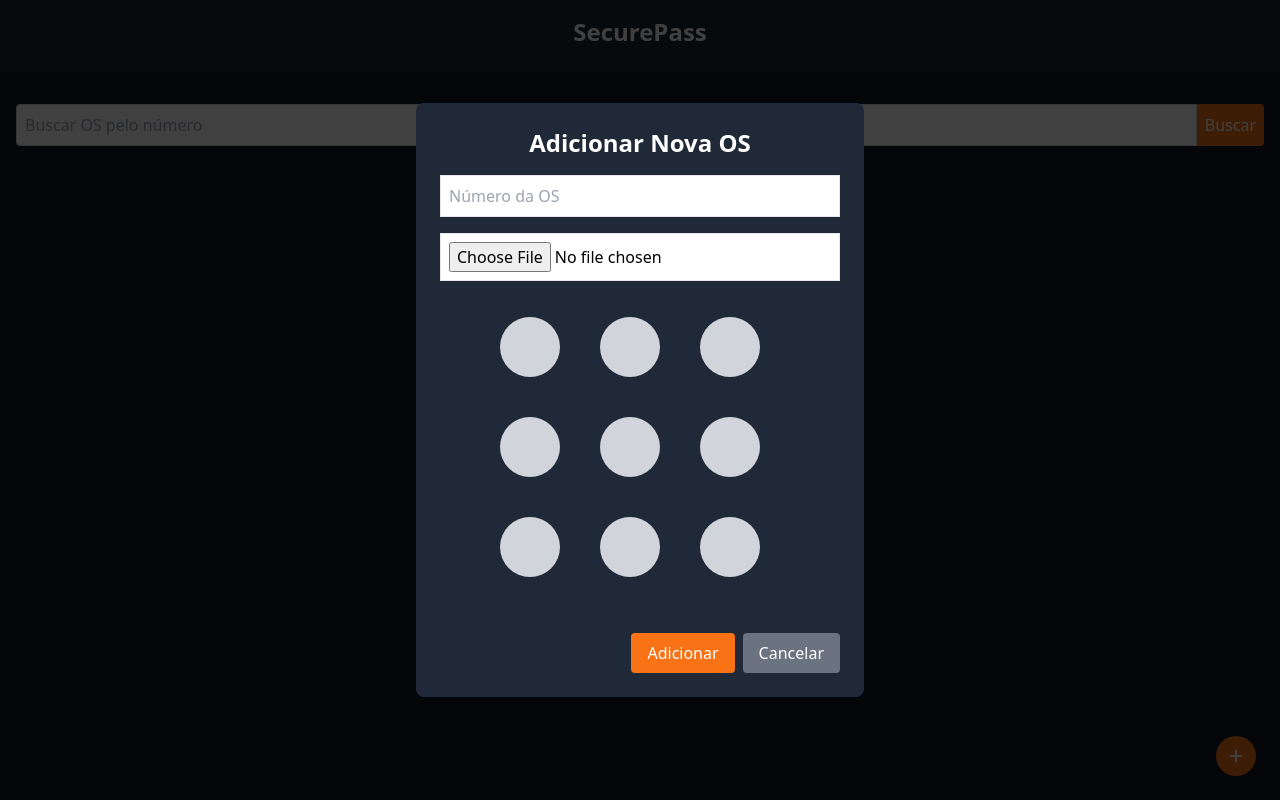
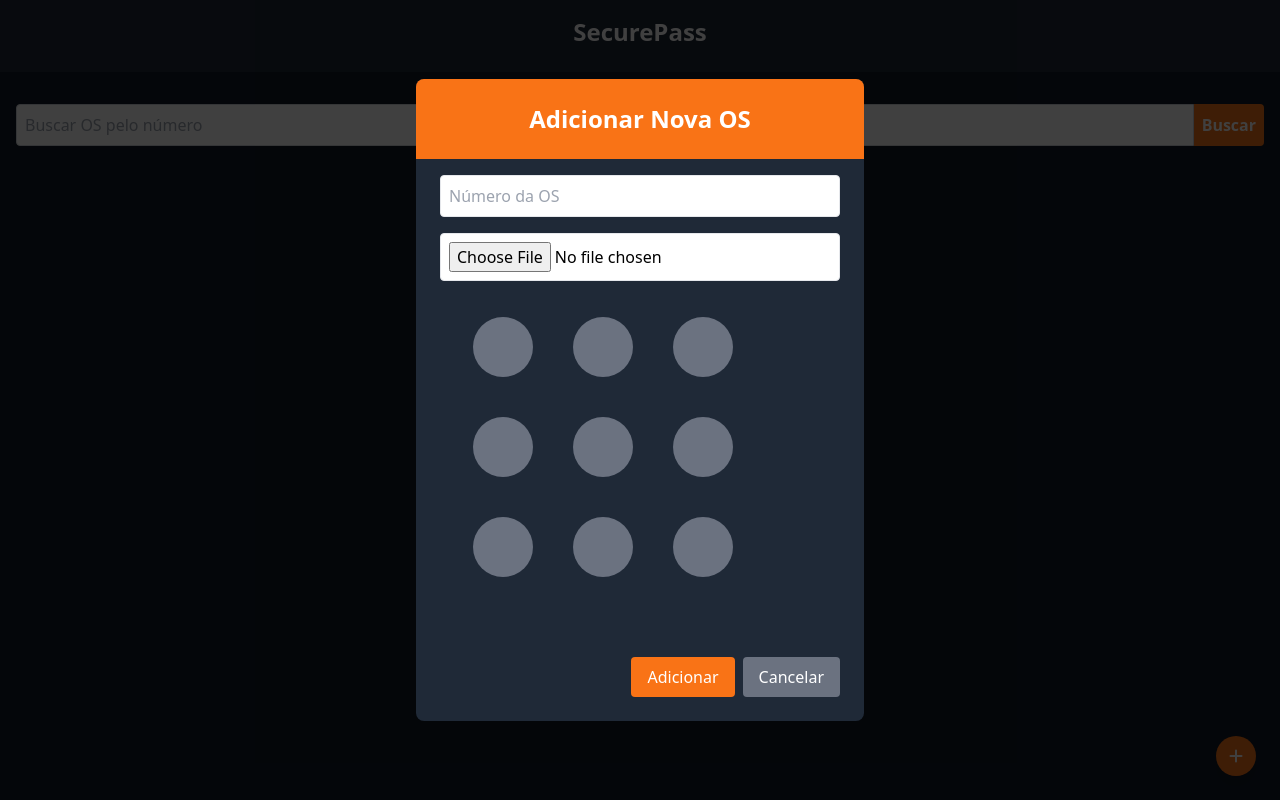
Before and after one commit to obrenoamaral/App, a Vue app: page / in a window 1280 px wide. Both pictures are taken after a click on the button 1236 px from the left and 756 px from the top of the page. Built offline with nearby package versions, Linux system fonts and the light colour scheme.

Commit message:
Melhorando Layout

```diff
--- a/src/components/PadraoComponent.vue
+++ b/src/components/PadraoComponent.vue
@@ -2,7 +2,7 @@
   <div class="flex flex-col items-center justify-center">
     <svg
         ref="patternSvg"
-        class="w-80 h-80 border-none outline-none focus:outline-none ring-0"
+        class="w-10/12 h-80 border-none outline-none focus:outline-none ring-0"
         style="border: none !important; outline: none !important;"
         @mousedown="startDrawing"
         @mousemove="continueDrawing"
@@ -31,10 +31,10 @@
           :cy="point.y"
           r="30"
           :class="[{
-          'fill-gray-300': !activePoints.includes(index),
-          'fill-gray-500': activePoints.includes(index),
-          'fill-green-600': index === activePoints[0],
-          'fill-red-600': index === activePoints[activePoints.length - 1]
+          'fill-gray-500': !activePoints.includes(index),
+          'fill-gray-600': activePoints.includes(index),
+          'fill-green-700': index === activePoints[0],
+          'fill-red-700': index === activePoints[activePoints.length - 1]
         }]"
           @mousedown="startDrawing(index)"
           @mouseover="continueDrawing(index)"
--- a/src/views/HomeView.vue
+++ b/src/views/HomeView.vue
@@ -13,7 +13,7 @@
           inputmode="numeric"
           class="p-2 rounded-l w-full focus:outline-none focus:ring-0 border border-gray-300 text-black"
       />
-      <button @click="searchOS" class="bg-orange-500 hover:bg-orange-600 text-white p-2 rounded-r">Buscar</button>
+      <button @click="searchOS" class="bg-orange-500 hover:bg-orange-600 text-white p-2 rounded-r font-bold">Buscar</button>
     </div>
 
 
@@ -50,7 +50,7 @@
     </button>
 
     <!-- Modal de visualização da OS -->
-    <div v-if="showViewModal" class="fixed inset-0 bg-black bg-opacity-75 flex items-center justify-center">
+    <div v-if="showViewModal" class="fixed inset-0 bg-black bg-opacity-75 flex items-center justify-center overflow-auto h-full">
       <div class="bg-gray-800 rounded-lg text-white w-11/12">
         <div class="bg-orange-500 p-4 rounded-t-lg">
           <h2 class="text-2xl text-center font-bold">Detalhes da OS</h2>
@@ -59,12 +59,12 @@
           <p class="text"><strong>Número OS:</strong> <strong>{{ selectedOS.numero }}</strong></p>
           <p class="text"><strong>Data de Registro:</strong> <strong>{{ selectedOS.dataRegistro }}</strong></p>
         </div>
-        <div class="mt-4 px-6">
+        <div class="mt-4 px-6 pointer-events-none">
           <strong>Padrão:</strong>
           <PadraoComponent v-if="selectedOS.senhaDesenhada && selectedOS.senhaDesenhada.length > 0" :initialDrawing="selectedOS.senhaDesenhada" class="border-none"/>
         </div>
 
-        <div class="mt-4" v-if="selectedOS.senhaFoto">
+        <div class="mt-4 px-6" v-if="selectedOS.senhaFoto">
           <strong>Foto:</strong>
           <img :src="selectedOS.senhaFoto" alt="Foto da OS" class="mt-2 w-full h-auto rounded" />
         </div>
@@ -80,27 +80,30 @@
     </div>
 
     <!-- Modal de adição de OS -->
-    <div v-if="showAddModal" class="fixed inset-0 bg-black bg-opacity-75 flex items-center justify-center px-4">
-      <div class="bg-gray-800 p-6 rounded-lg text-black w-full max-w-md">
-        <h2 class="text-2xl text-white text-center font-bold mb-4">Adicionar Nova OS</h2>
+    <div v-if="showAddModal" class="fixed inset-0 bg-black bg-opacity-75 flex items-center justify-center px-4 overflow-auto h-full">
+      <div class="bg-gray-800  rounded-lg text-black w-full max-w-md">
+        <h2 class="text-2xl text-white text-center font-bold mb-4 p-6 bg-orange-500 rounded-t-lg">Adicionar Nova OS</h2>
+        <div class="px-6">
           <input
               type="text"
               v-model="newOS.numero"
               placeholder="Número da OS"
               inputmode="numeric"
-            class="border p-2 mb-4 w-full"
+              class="border p-2 mb-4 w-full rounded "
           />
-
+        </div>
+        <div class="px-6">
         <input
             type="file"
             accept="image/*"
             @change="handleFileUpload"
             capture="environment"
-            class="border p-2 mb-4 w-full bg-white"
+            class="border p-2 mb-4 w-full bg-white rounded"
         />
+        </div>
 
         <PadraoComponent @save-drawing="handleSaveDrawing" />
-        <div class="flex justify-end mt-4">
+        <div class="flex justify-end mt-4 p-6">
           <button @click="addOS" class="bg-orange-500 hover:bg-blue-600 text-white py-2 px-4 rounded mr-2">Adicionar</button>
           <button @click="closeAddModal" class="bg-gray-500 hover:bg-gray-600 text-white py-2 px-4 rounded">Cancelar</button>
         </div>
@@ -109,7 +112,7 @@
 
 
     <!-- Modal de edição de OS -->
-    <div v-if="showEditModal" class="fixed inset-0 bg-black bg-opacity-75 flex items-center justify-center">
+    <div v-if="showEditModal" class="fixed inset-0 bg-black bg-opacity-75 flex items-center justify-center overflow-auto h-full">
       <div class="bg-white p-6 rounded-lg text-black w-80">
         <h2 class="text-xl mb-4">Editar OS</h2>
         <input
```
Lines whose indentation alone changed are shown as unchanged.
